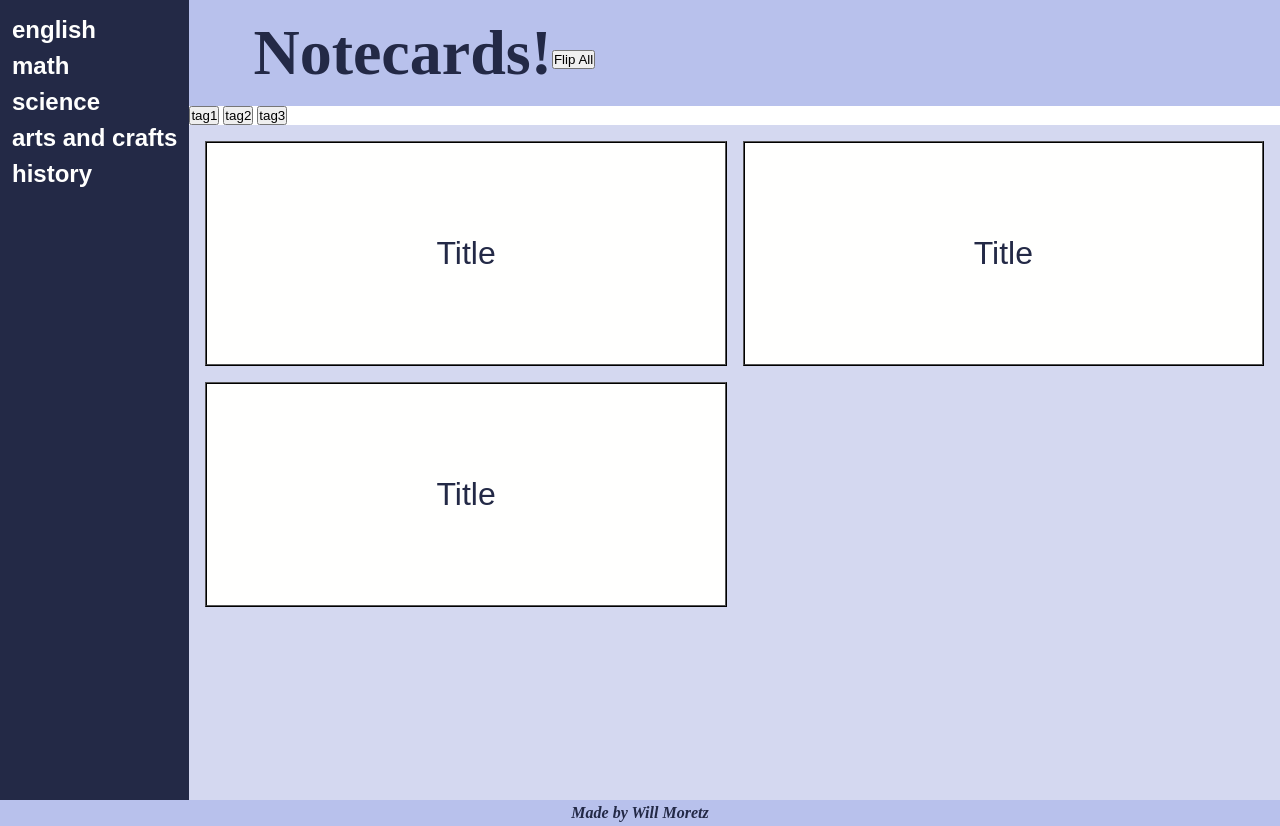
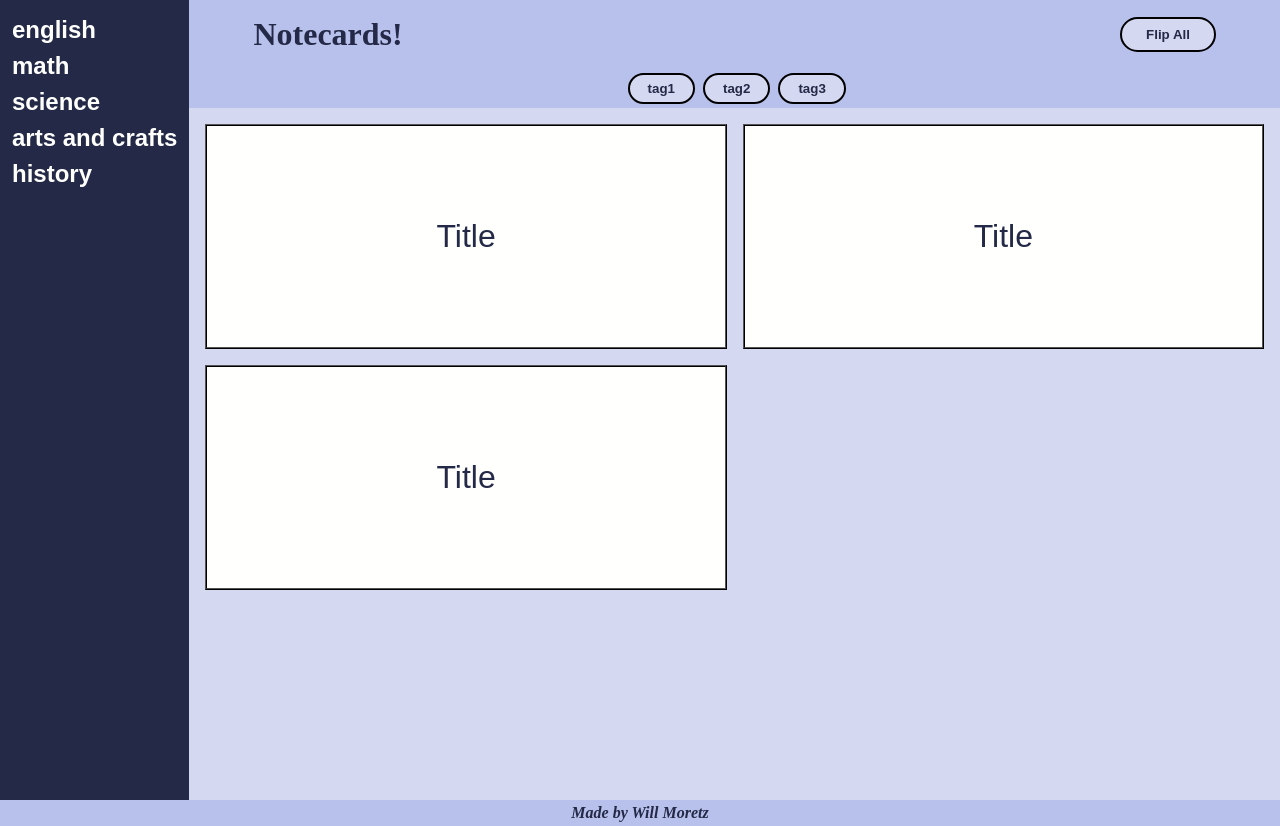
Before and after one commit to WillMoretz/notecards, a website with bundled scripts: page dist/index.html in a window 1280 px wide. Built offline with nearby package versions, Linux system fonts and the light colour scheme.

Commit message:
styled nav section

```diff
--- a/src/style.css
+++ b/src/style.css
@@ -26,13 +26,13 @@ button:hover {
   grid-template-rows: auto auto 1fr auto;
   grid-template-areas:
     "sidebar header"
-    "sidebar nav"
+    "sidebar tags"
     "sidebar body"
     "footer footer";
 }
 
 .homepage > .header,
-.homepage > .nav,
+.homepage > .tags,
 .homepage > .footer {
   background-color: var(--header-background, lightblue);
   color: var(--dark, black);
@@ -43,14 +43,34 @@ button:hover {
   display: flex;
   justify-content: flex-start;
   align-items: center;
-  padding: 16px 0 16px 0;
+  padding: 16px 64px 16px 0;
+}
+
+.homepage > .header > h1 {
   font-size: 2rem;
   font-weight: 700;
-  padding-left: 64px;
+  margin: 0 auto 0 64px;
 }
 
-.homepage > .nav {
-  grid-area: nav;
+.nav > button,
+.homepage > .tags > button {
+  background-color: var(--body-background, lightgrey);
+  color: var(--dark, black);
+  font-weight: 700;
+  border: 2px solid black;
+  border-radius: 20px;
+}
+
+.nav > button {
+  padding: 8px 24px 8px 24px;
+}
+
+.nav > button:hover {
+  box-shadow: 2px 2px rgba(0, 0, 0, 0.1);
+}
+
+.homepage > .tags {
+  grid-area: tags;
   padding: 4px 0 4px 4px;
   display: flex;
   justify-content: center;
@@ -58,15 +78,11 @@ button:hover {
   gap: 8px;
 }
 
-.homepage > .nav > button {
+.homepage > .tags > button {
   padding: 6px 18px 6px 18px;
-  background-color: var(--body-background, lightgrey);
-  color: var(--dark, black);
-  font-weight: 700;
-  border: 2px solid black;
 }
 
-.homepage > .nav > button:hover {
+.homepage > .tags > button:hover {
   box-shadow: 2px 2px rgba(0, 0, 0, 0.1);
 }
 
```
